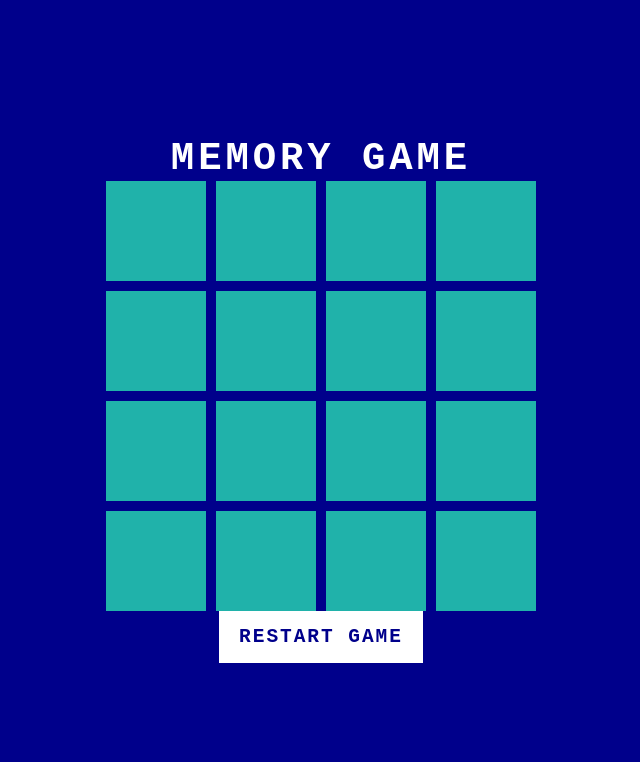
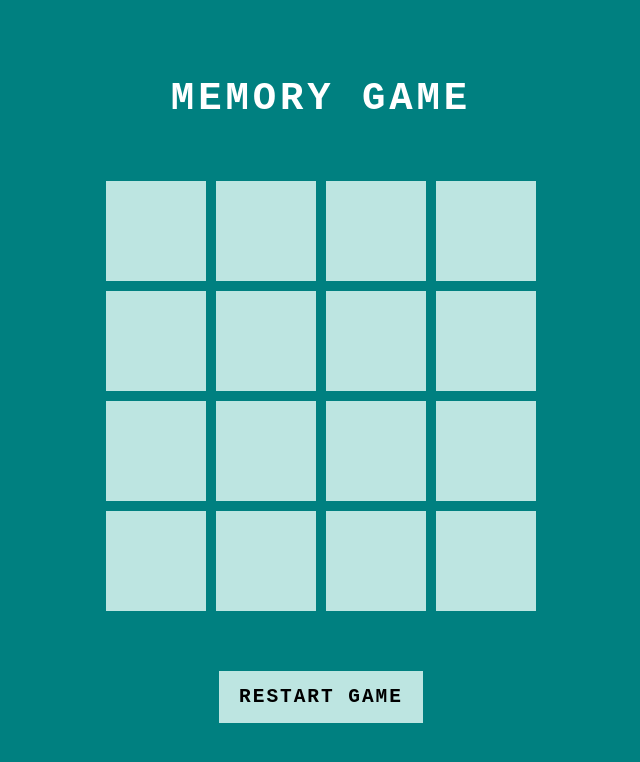
Before and after one commit to Rluis14/Memory-Game, a plain HTML site: page Index.html in a window 1280 px wide. Shown: the whole page, without its empty margins (319-959 px from the left). Drawn offline with Linux system fonts and the light colour scheme.

Commit message:
1.1
change color to look appealing, and change a typo and refresh rate

```diff
--- a/CSS/style.css
+++ b/CSS/style.css
@@ -10,7 +10,7 @@ body{
     justify-content: center;
     align-items: center;
     min-height: 100vh;
-    background: darkblue;
+    background:#008080;
 }
 
 .container {
@@ -19,8 +19,8 @@ body{
     flex-direction: column;
     justify-content: center;
     align-items: center;
-    gap: 3opx;
-    background: darkblue;
+    gap: 60px;
+    background: #008080;
     padding: 40px 60px;
 }
 
@@ -33,8 +33,8 @@ h2 {
 
 .restart {
     padding: 15px 20px;
-    color: darkblue;
-    background: white;
+    color: black;
+    background: hsl(174, 43%, 82%);
     border: none;
     font-size: 1.5em;
     letter-spacing: 0.1em;
@@ -45,7 +45,7 @@ h2 {
 
 .reset:focus {
     color: white;
-    background: darkblue;
+    background:#008080;
 }
 
 .game{
@@ -77,7 +77,7 @@ h2 {
     content: "";
     position: absolute;
     inset: 0;
-    background: lightseagreen;
+    background:hsl(174, 43%, 82%);
     transition: 0.25s;
     transform: rotateY(0deg);
     backface-visibility: hidden;
--- a/Index.html
+++ b/Index.html
@@ -36,7 +36,7 @@
                             document.querySelectorAll('.boxOpen')[0].classList.remove
                             ('boxOpen')
 
-                            if(document.querySelectorAll('.boxMatch').length == Fruit.
+                            if(document.querySelectorAll('.boxMatch').length == fruit.
                             length){
                                 alert('You Won!')
                             }
@@ -47,7 +47,7 @@
                         ('boxOpen')
                     }
                 }
-            }, 500)
+            }, 750)
             }
             document.querySelector('.game').appendChild(box);
         }
```
